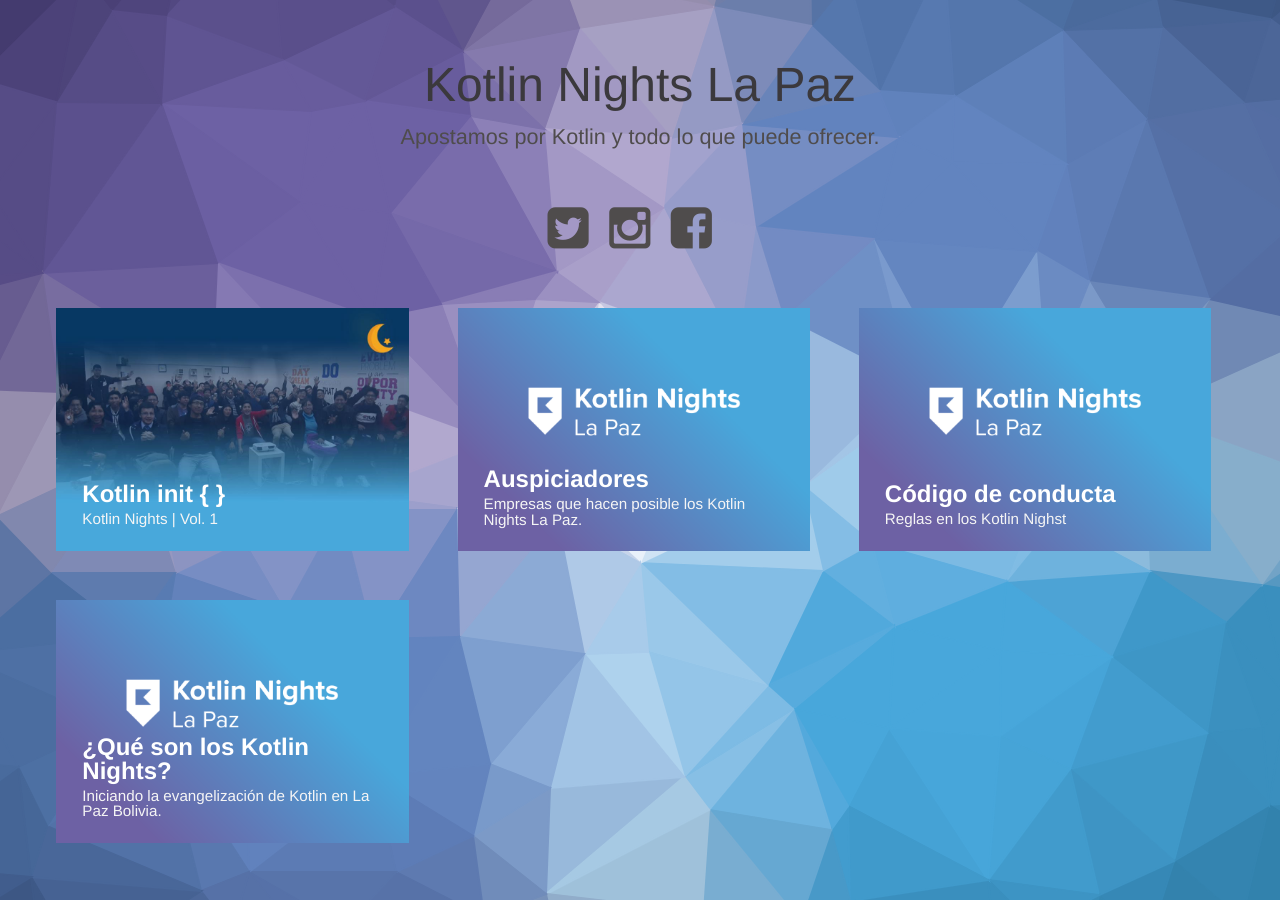
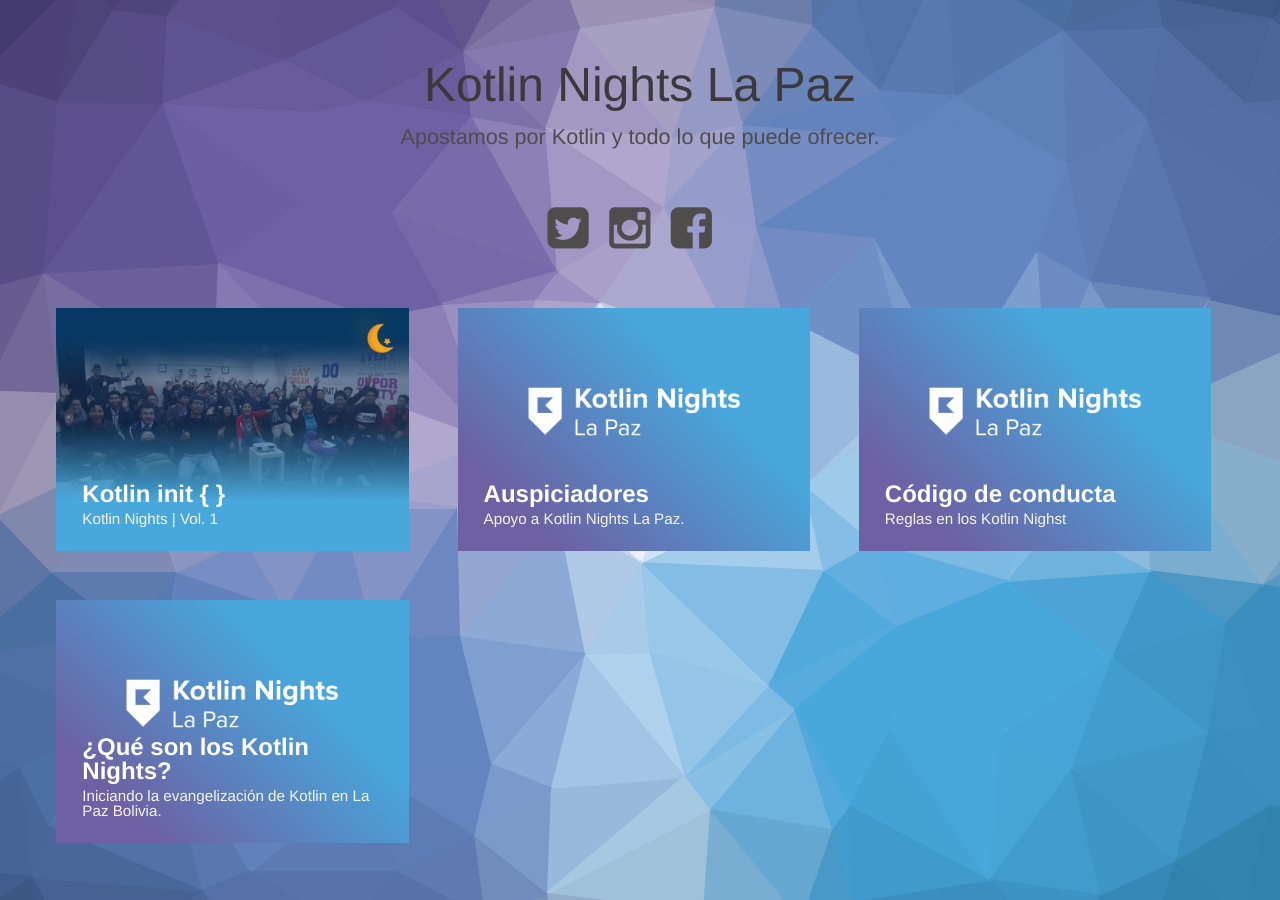
Before and after one commit to lizarragadev/kotlin-nights-website, a Jekyll site: the page built from index.html, in a window 1280 px wide. Built offline with Jekyll 4.4.1, drawn with Linux system fonts in a browser that asks for light colours; comment, search, counter and statistics services are not loaded.

Commit message:
modify header

```diff
--- a/_posts/2020-01-20-sponsors.markdown
+++ b/_posts/2020-01-20-sponsors.markdown
@@ -1,6 +1,6 @@
 ---
 title:  "Auspiciadores"
-subtitle: "Empresas que hacen posible los Kotlin Nights La Paz."
+subtitle: "Apoyo a Kotlin Nights La Paz."
 author: "Gustavo Lizárraga"
 avatar: "img/authors/profile.png"
 image: "img/knights/BannerK2.png"
--- a/_posts/2020-01-30-k-night-vol-1.markdown
+++ b/_posts/2020-01-30-k-night-vol-1.markdown
@@ -6,6 +6,9 @@
 image: "img/posts/vol1/BannerPost.jpg"
 date:   2020-02-20 21:15:00
 ---
+
+<img src="img/knights/knightlogo.png" alt="K-Night" class="responsive" width="50%">
+
 ## **¿Sabías que...?**
 ---
 
```
Also changed, not shown: img/knights/BannerK1.png (deleted), img/knights/knightlogo.png (added), img/posts/vol1/KNight_1.png (renamed from img/knights/KNight_1.png), img/posts/vol1/bannerknight.jpg (renamed from img/knights/bannerknight.jpg), 2 other files.
